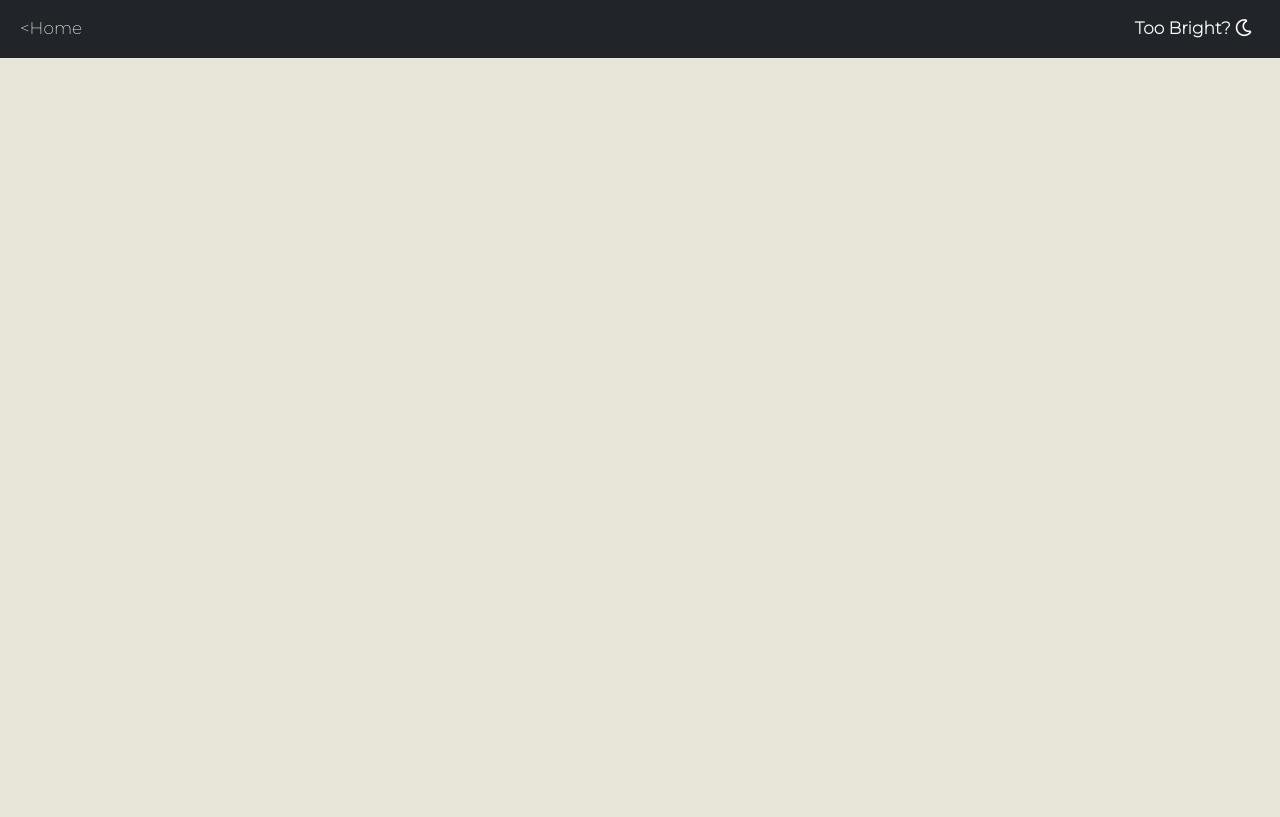
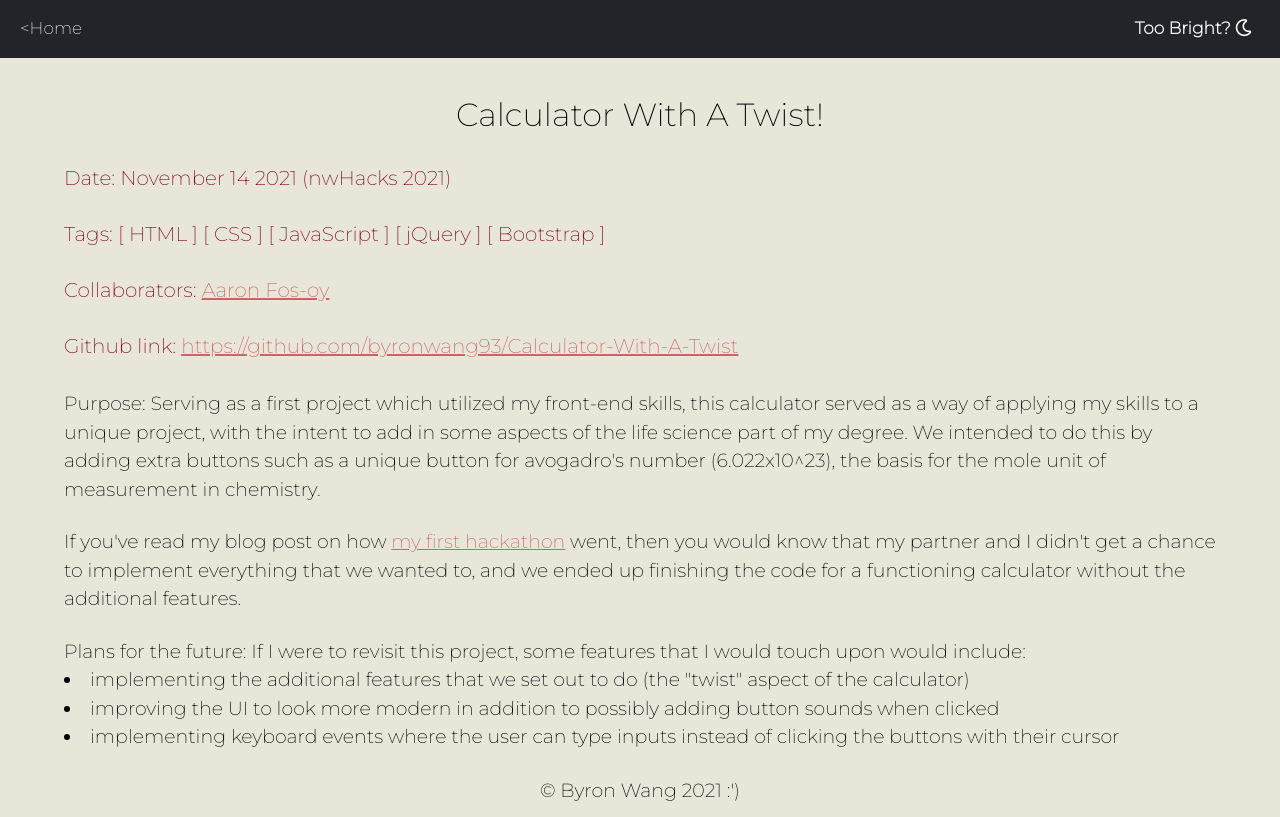
Before and after one commit to byronwang93/New-Personal-Website, a plain HTML site: page project-posts/project-calc.html in a window 1280 px wide. Drawn offline with nearby package versions, Linux system fonts and the light colour scheme.

Commit message:
finished calculator project writeup

```diff
--- a/project-posts/project-calc.html
+++ b/project-posts/project-calc.html
@@ -22,7 +22,9 @@
 
     <link rel="stylesheet" href="../styles.css">
 </head>
-<body class="light">
+<body class="light blog-page">
+
+  <div class="projectContent">
 
     <!-- navbar -->
     <nav class="navbar navbar-expand-lg navbar-dark bg-dark fixed-top" id="navbar">
@@ -44,6 +46,35 @@
         </div>
     </nav>
 
+    <h2 class="projectTitle">Calculator With A Twist!</h1>
+
+    <h3 class="projectDate">Date: November 14 2021 (nwHacks 2021) </h3>
+    <h3 class="projectDate tags">Tags: [ HTML ] [ CSS ] [ JavaScript ] [ jQuery ] [ Bootstrap ] </h3>
+    <h3 class="projectDate">Collaborators: <a href="https://github.com/jafosoy">Aaron Fos-oy</a></h3>
+    <h3 class="projectDate">Github link: <a href="https://github.com/byronwang93/Calculator-With-A-Twist">https://github.com/byronwang93/Calculator-With-A-Twist</a></h3>
+
+    <p> Purpose: Serving as a first project which utilized my front-end skills, this calculator served as a way of applying my skills to a unique project, with the intent to add in some aspects of the life science part of my degree. We intended to do this by adding extra buttons such as a unique button for avogadro's number (6.022x10^23), the basis for the mole unit of measurement in chemistry.</p>
+
+    <br>
+
+    <p>If you've read my blog post on how <a href="../blog-posts/first-hack.html">my first hackathon</a> went, then you would know that my partner and I didn't get a chance to implement everything that we wanted to, and we ended up finishing the code for a functioning calculator without the additional features.</p>
+
+    <br>
+
+    <p>Plans for the future: If I were to revisit this project, some features that I would touch upon would include:</p>
+
+    <li>implementing the additional features that we set out to do (the "twist" aspect of the calculator)</li>
+
+    <li>improving the UI to look more modern in addition to possibly adding button sounds when clicked</li>
+
+    <li>implementing keyboard events where the user can type inputs instead of clicking the buttons with their cursor</li>
+
+    <footer class="sideFooter" id="footer">
+      <p>© Byron Wang 2021 :')</p>
+    </footer>
+
+  </div>
+
     <!-- JavaScript/jQuery -->
     <script src="https://cdn.jsdelivr.net/npm/bootstrap@5.1.1/dist/js/bootstrap.bundle.min.js" integrity="sha384-/bQdsTh/da6pkI1MST/rWKFNjaCP5gBSY4sEBT38Q/9RBh9AH40zEOg7Hlq2THRZ" crossorigin="anonymous"></script>
 
```
Also changed, not shown: project-posts/project-workout.html (+0 -1 lines).
